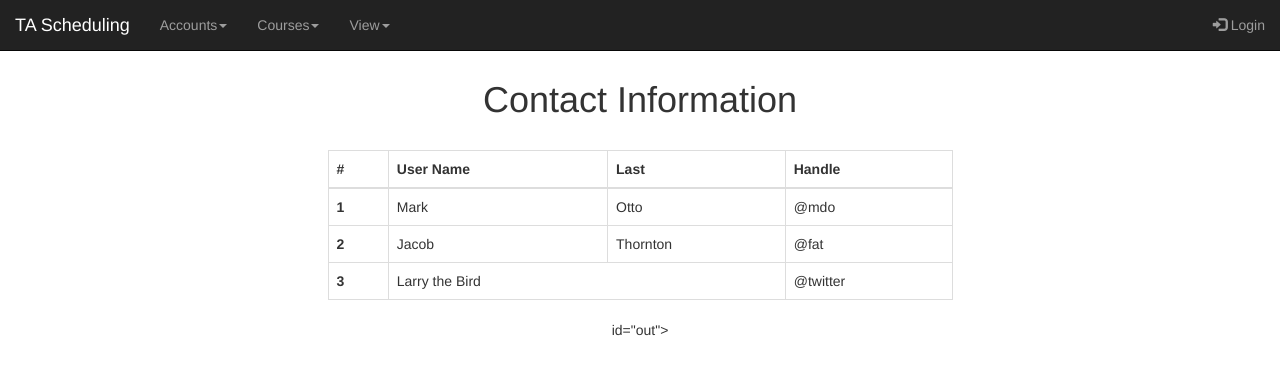
After one commit to JaiXiong/ta_web_app, a Django app: page /view_contact_info/ in a window 1280 px wide. The commit adds this page. Shown: the top 375 px of the page. Run offline with Django 3.2, Linux system fonts and the light colour scheme; some libraries are stand-ins or nearby versions.

Commit message:
trying to merge

```diff
--- a/templates/website/login.html
+++ b/templates/website/login.html
@@ -1,5 +1,6 @@
 {% extends "base.html" %}
 {% block content %}
+    <Body>
     <title>login</title>
   <h1>University Login</h1>
   <br/>
--- /dev/null
+++ b/templates/website/view_contact_info.html
@@ -0,0 +1,44 @@
+{% extends "base.html" %}
+{% block content %}
+    <Body>
+    <h1>{{ header }}</h1>
+    <br/>
+    <form method="post" action="">
+        {% csrf_token %}
+        <div class="row">
+            <div class="col-lg-6 col-lg-offset-3 col-md-6 col-md-offset-3 col-sm-8 col-sm-offset-2 col-xs-10 col-xs-offset-1">
+                <table class="table table-bordered table-hover thead-dark">
+                    <thead>
+                    <tr>
+                        <th scope="col">#</th>
+                        <th scope="col">User Name</th>
+                        <th scope="col">Last</th>
+                        <th scope="col">Handle</th>
+                    </tr>
+                    </thead>
+                    <tbody>
+                    <tr>
+                        <th scope="row">1</th>
+                        <td>Mark</td>
+                        <td>Otto</td>
+                        <td>@mdo</td>
+                    </tr>
+                    <tr>
+                        <th scope="row">2</th>
+                        <td>Jacob</td>
+                        <td>Thornton</td>
+                        <td>@fat</td>
+                    </tr>
+                    <tr>
+                        <th scope="row">3</th>
+                        <td colspan="2">Larry the Bird</td>
+                        <td>@twitter</td>
+                    </tr>
+                    </tbody>
+                </table>
+            </div>
+        </div>
+    </form>
+    <div> id="out">{{ out|safe }}</div>
+    </Body>
+{% endblock content %}
```
